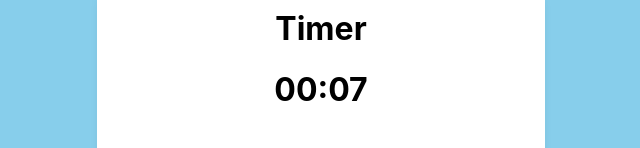
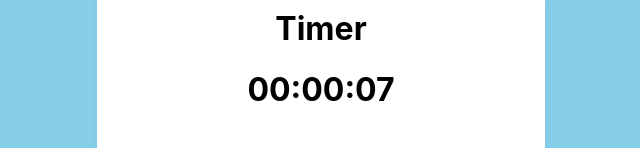
Before and after one commit to iafs32/react-workodoro, a React (Create React App) app: page / in a window 1280 px wide. Shown: the part 128-276 px from the top of the page, without its empty margins (319-959 px from the left). Built offline with nearby package versions, Linux system fonts and the light colour scheme.

Commit message:
Addd hours to the timer

```diff
--- a/src/Components/Timer.js
+++ b/src/Components/Timer.js
@@ -4,6 +4,7 @@ import './timer.css'
 export const Timer = () => {
     const [seconds, setSeconds] = useState(0);
     const [minutes, setMinutes] = useState(0);
+    const [hours, setHours] = useState(0);
 
     var timer;
 
@@ -14,6 +15,10 @@ export const Timer = () => {
         if(seconds===59){
           setSeconds(0);
           setMinutes(minutes + 1);
+          if(minutes === 59){
+            setMinutes(0);
+            setHours(hours + 1);
+          }
         }
 
       }, 1000);
@@ -26,6 +31,7 @@ export const Timer = () => {
     const restart = () => {
       setSeconds(0);
       setMinutes(0);
+      setHours(0);
     }
 
     const stop = () => {
@@ -37,7 +43,9 @@ export const Timer = () => {
         <div className="container">
           <div className="timer_container">
             <h1>Timer</h1>
-            <h1>{minutes < 10 ? '0' + minutes : minutes}:{seconds < 10 ? '0' + seconds : seconds}</h1>
+            <h1>
+              {hours < 10 ? '0' + hours : hours}:{minutes < 10 ? '0' + minutes : minutes}:{seconds < 10 ? '0' + seconds : seconds}
+            </h1>
             <button className="restart" onClick={restart}>Restart</button>
             <button className="stop" onClick={stop}>Stop</button>
           </div>
```
